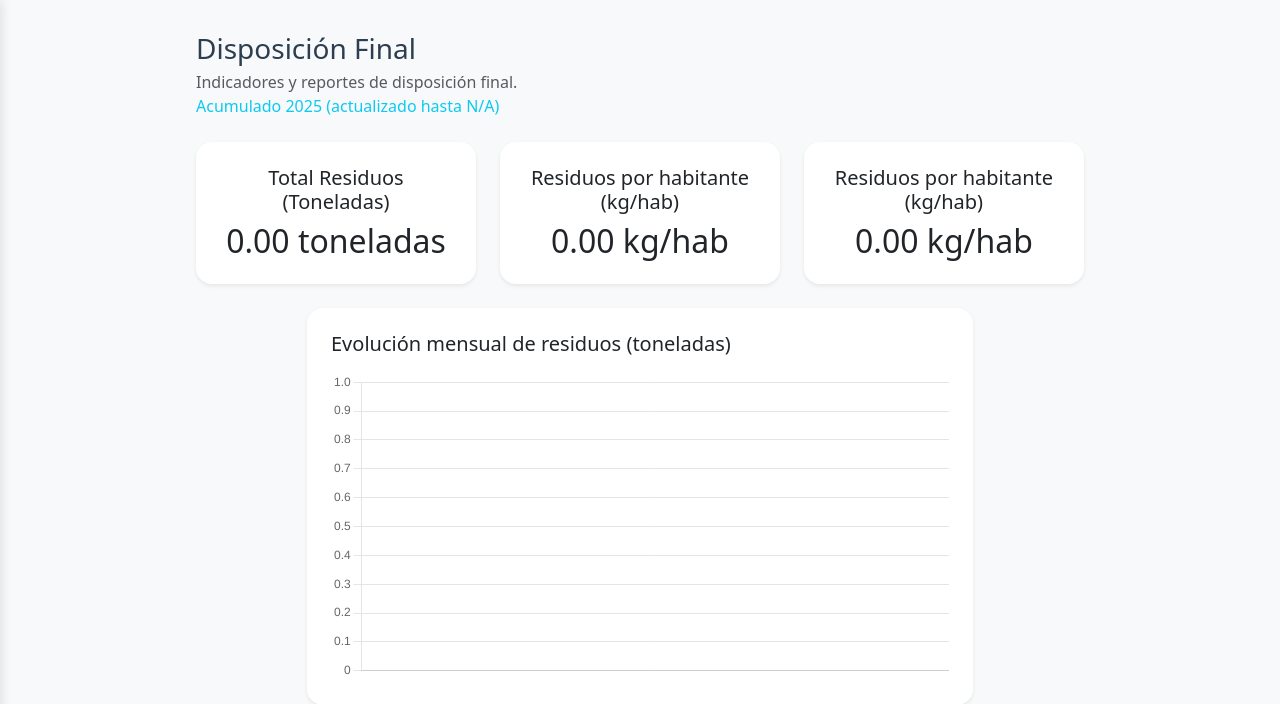
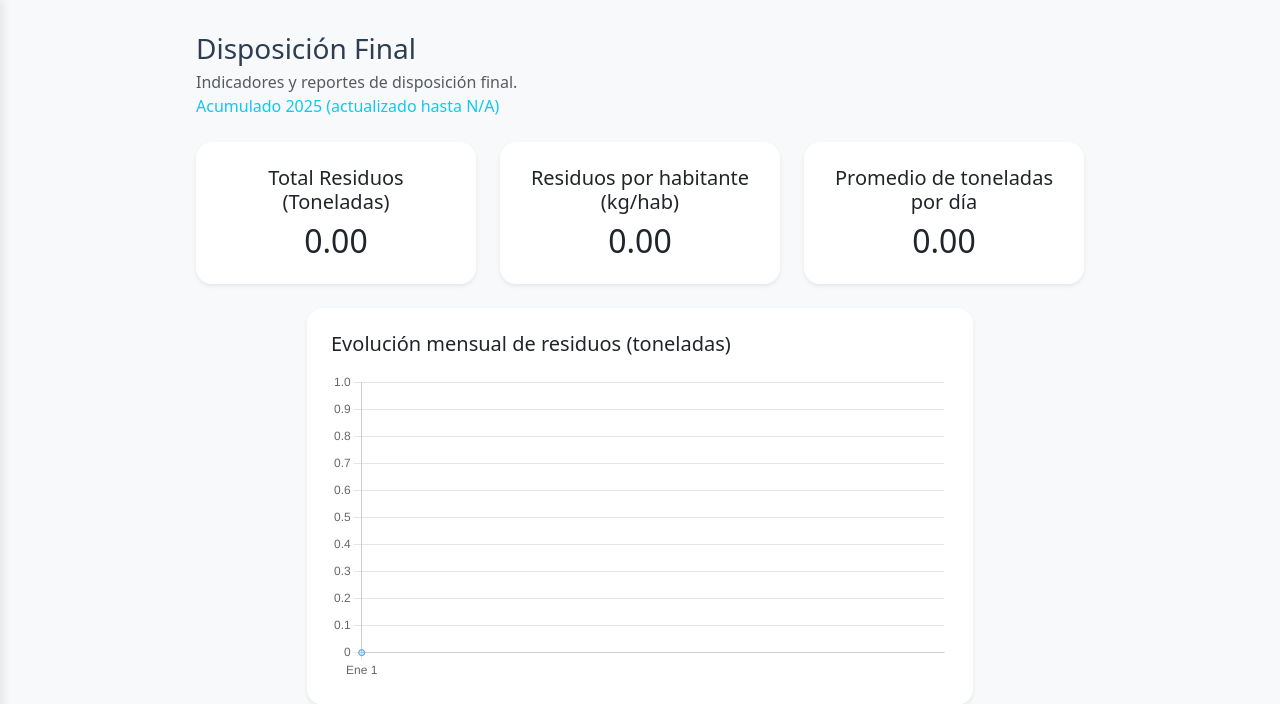
Before and after one commit to ojnadjarm/uaesp-sistema-informacion, a Django app: page /reports/disposicion_final/ in a window 1280 px wide. Shown: the top 704 px of the page. Run offline with Django 3.2, Linux system fonts and the light colour scheme; data that the repository does not hold is empty.

Commit message:
Mejorando Dashboards

```diff
--- a/reports/strings.json
+++ b/reports/strings.json
@@ -53,7 +53,8 @@
             "promedio_residuos_por_vehiculo": "Promedio de residuos por vehículo (toneladas)",
             "tipo_proceso": "Tipo de Proceso",
             "acumulado_anio": "Acumulado {year} (actualizado hasta {date})",
-            "per_capita": "Residuos por habitante (kg/hab)"
+            "per_capita": "Residuos por habitante (kg/hab)",
+            "promedio_toneladas_dia": "Promedio de toneladas por día"
         },
         "apps": {
             "name": "Reportes e Indicadores",
--- a/reports/templates/reports/disposicion_final_dashboard.html
+++ b/reports/templates/reports/disposicion_final_dashboard.html
@@ -17,7 +17,7 @@
             <div class="card shadow-sm flex-fill h-100">
                 <div class="card-body d-flex flex-column justify-content-center align-items-center">
                     <h5 class="card-title text-center">{{ TEMPLATE_TOTAL_RESIDUOS }}</h5>
-                    <h2 class="mb-0 text-center">{{ total_residuos|floatformat:2 }} toneladas</h2>
+                    <h2 class="mb-0 text-center">{{ total_residuos|floatformat:2 }}</h2>
                 </div>
             </div>
         </div>
@@ -25,15 +25,15 @@
             <div class="card shadow-sm flex-fill h-100">
                 <div class="card-body d-flex flex-column justify-content-center align-items-center">
                     <h5 class="card-title text-center">{{ TEMPLATE_PER_CAPITA }}</h5>
-                    <h2 class="mb-0 text-center">{{ per_capita|floatformat:2 }} kg/hab</h2>
+                    <h2 class="mb-0 text-center">{{ per_capita|floatformat:2 }}</h2>
                 </div>
             </div>
         </div>
         <div class="col-md-4 d-flex">
             <div class="card shadow-sm flex-fill h-100">
                 <div class="card-body d-flex flex-column justify-content-center align-items-center">
-                    <h5 class="card-title text-center">{{ TEMPLATE_PER_CAPITA }}</h5>
-                    <h2 class="mb-0 text-center">{{ per_capita|floatformat:2  }} kg/hab</h2>
+                    <h5 class="card-title text-center">{{ TEMPLATE_TONELADAS_DIA }}</h5>
+                    <h2 class="mb-0 text-center">{{ promedio_toneladas_dia|floatformat:2  }}</h2>
                 </div>
             </div>
         </div>
--- a/reports/views/disposicion_final_dashboard.py
+++ b/reports/views/disposicion_final_dashboard.py
@@ -1,6 +1,6 @@
 from django.shortcuts import render
 from django.contrib.auth.decorators import login_required
-from django.db.models import Sum, Count, Avg, Max
+from django.db.models import Sum, Count, Avg, Max, Min
 from datetime import datetime, timedelta
 from ingesta.models.disposicion.disposicion_final import DisposicionFinal
 from ingesta.models.core.registro_carga import RegistroCarga
@@ -36,16 +36,13 @@ def disposicion_final_dashboard(request):
     ).aggregate(
         total=Sum('peso_residuos')
     )['total'] or 0
-    total_vehiculos = disposiciones.values('placa').distinct().count()
+
     stats_by_concesion = disposiciones.values('concesion').annotate(
         total_residuos=Sum('peso_residuos')/1000,
         total_vehiculos=Count('placa', distinct=True),
         promedio_peso=Avg('peso_residuos')/1000
     )
 
-    promedio_residuos_por_vehiculo = disposiciones.values('placa').annotate(
-        total=Sum('peso_residuos')
-    ).aggregate(promedio=Avg('total'))['promedio'] or 0
     fecha_actual = disposiciones.aggregate(ultima=Max('fecha_entrada'))['ultima']
     fecha_actual_str = formats.date_format(fecha_actual, "DATE_FORMAT") if fecha_actual else "N/A"
     acumulado_texto = get_string('templates.acumulado_anio', 'reports').format(
@@ -57,22 +54,32 @@ def disposicion_final_dashboard(request):
     ).values('mes').annotate(
         total=Sum('peso_residuos')/1000
     ).order_by('mes')
+
+    # Calculate average tons per day.
+    lastupdate = fecha_actual
+    firstupdate = disposiciones.aggregate(first=Min('fecha_entrada'))['first']
+    if lastupdate and firstupdate:
+        promedio_kg_dia = total_residuos / ((lastupdate - firstupdate).days + 1)
+    else:
+        promedio_kg_dia = 0
+
+    # Get data from the query
     labels = [m['mes'].strftime('%b %Y') for m in mensual if m['mes']]
     data = [float(m['total']) for m in mensual]
-    if labels and data:
-        primer_mes = mensual[0]['mes']
-        mes_cero = (primer_mes.replace(day=1) - timedelta(days=1)).replace(day=1)
-        labels = [mes_cero.strftime('%b %Y')] + labels
-        data = [0] + data
+
+    # Always add January 1st as the first label with 0 ton
+    labels = ["Ene 1"] + labels
+    data = [0] + data
 
     poblacion_bogota = 7937898
     context = {
         'start_date': start_date,
         'end_date': end_date,
         'total_residuos': total_residuos/1000,
-        'total_vehiculos': total_vehiculos,
         'stats_by_concesion': stats_by_concesion,
         'per_capita': total_residuos/poblacion_bogota,
+        'promedio_toneladas_dia': promedio_kg_dia/1000,
+        'TEMPLATE_TONELADAS_DIA': get_string('templates.promedio_toneladas_dia', 'reports'),
         'TEMPLATE_DASHBOARD_TITLE': get_string('templates.disposicion_final', 'reports'),
         'TEMPLATE_DASHBOARD_DESCRIPTION': get_string('templates.disposicion_final_desc', 'reports'),
         'TEMPLATE_TOTAL_RESIDUOS': get_string('templates.total_residuos', 'reports'),
--- a/reports/views/main_dashboard.py
+++ b/reports/views/main_dashboard.py
@@ -9,6 +9,7 @@ def main_dashboard(request):
     context = {
         'TEMPLATE_DASHBOARD_TITLE': get_string('templates.reports_title', 'reports'),
         'TEMPLATE_DASHBOARD_DESCRIPTION': get_string('templates.reports_description', 'reports'),
+        'HIDE_HEADER_FOOTER': not request.user.is_authenticated,
         'AREAS_MISIONALES': [
             {
                 'name': get_string('templates.disposicion_final', 'reports'),
```
Also changed, not shown: reports/views/dashboard.py (deleted, +0 -15 lines), coreview/base.py (line endings or trailing spaces), reports/templates/reports/main_dashboard.html (line endings or trailing spaces).
